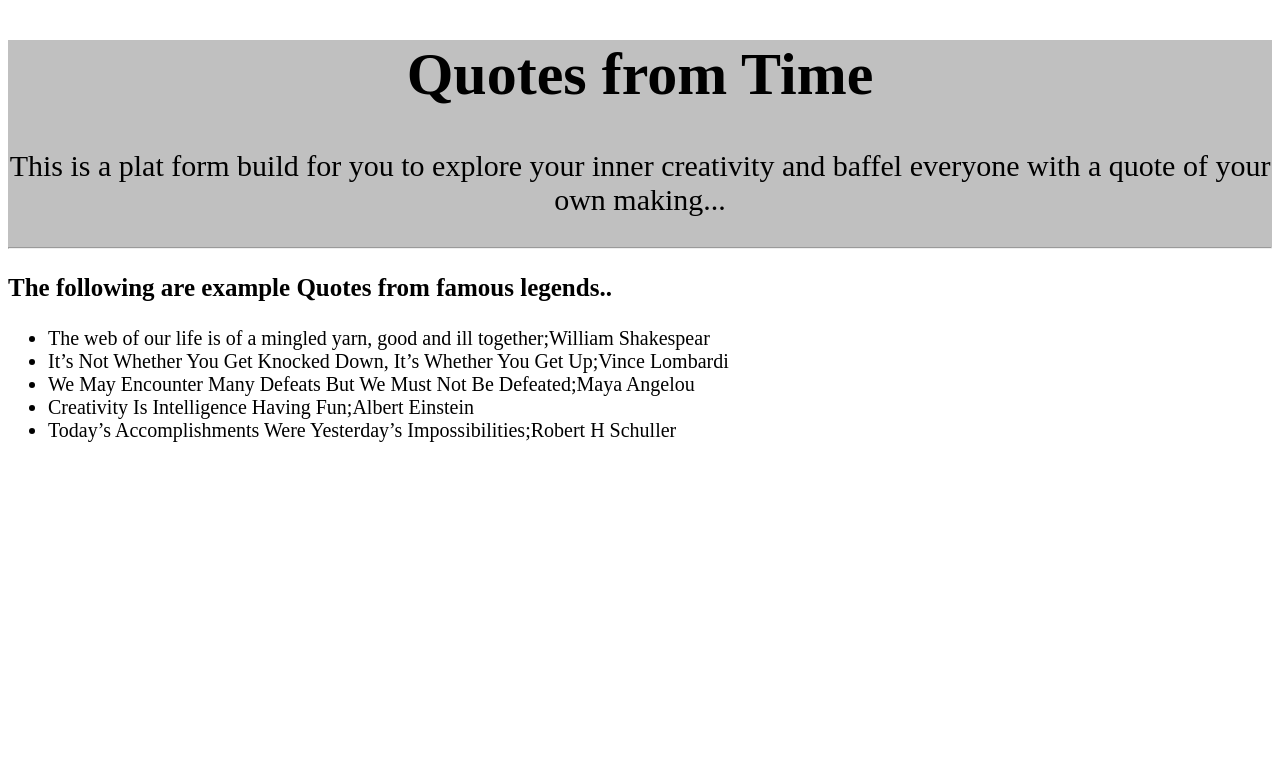
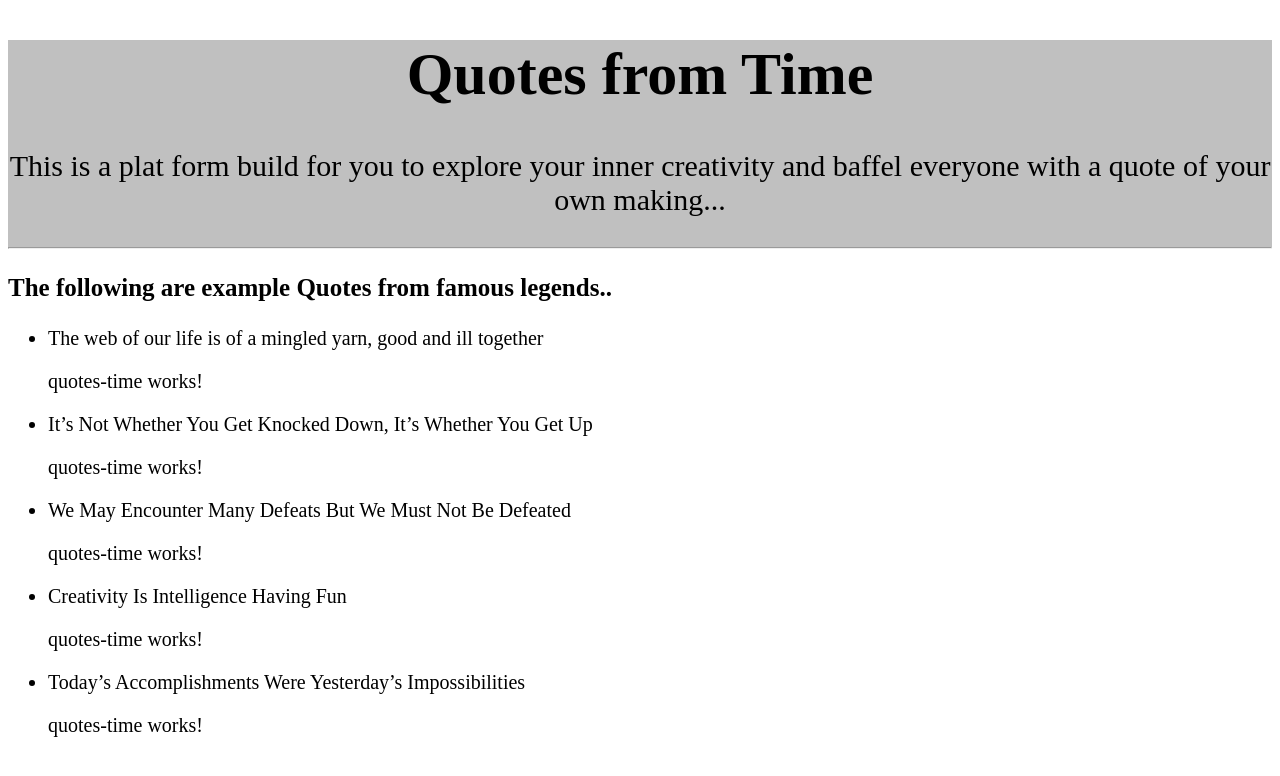
Before and after one commit to lorderonnie/Quotes, an Angular app: page / in a window 1280 px wide. Shown: the top 776 px of the page. Built offline with nearby package versions, Linux system fonts and the light colour scheme.

Commit message:
final page

```diff
--- a/src/app/app.module.ts
+++ b/src/app/app.module.ts
@@ -4,11 +4,13 @@ import { NgModule } from '@angular/core';
 import { AppRoutingModule } from './app-routing.module';
 import { AppComponent } from './app.component';
 import { QuoteComponent } from './quote/quote.component';
+import { QuotesTimeComponent } from './quotes-time/quotes-time.component';
 
 @NgModule({
   declarations: [
     AppComponent,
-    QuoteComponent
+    QuoteComponent,
+    QuotesTimeComponent
   ],
   imports: [
     BrowserModule,
--- a/src/app/quote.ts
+++ b/src/app/quote.ts
@@ -1,4 +1,5 @@
 export class Quote {
     id:number;
     name:string;
+    author:string;
 }
--- a/src/app/quote/quote.component.html
+++ b/src/app/quote/quote.component.html
@@ -8,6 +8,7 @@
    <ul>
     <li *ngFor='let quote of quotes'>
       {{quote.name}}
+      <app-quotes-time [quote]='quote'></app-quotes-time>
     </li>
   </ul>
   <p *ngIf='quotes.length > 5'>let your creativity run wild!!</p>
--- a/src/app/quote/quote.component.ts
+++ b/src/app/quote/quote.component.ts
@@ -8,11 +8,11 @@ import { Quote } from '../quote';
 export class QuoteComponent implements OnInit {
 
  quotes:Quote [] = [
-   {id:1,name: 'The web of our life is of a mingled yarn, good and ill together;William Shakespear',},
-   {id:2,name: 'It’s Not Whether You Get Knocked Down, It’s Whether You Get Up;Vince Lombardi'},
-   {id:3,name: 'We May Encounter Many Defeats But We Must Not Be Defeated;Maya Angelou'},
-   {id:4,name: 'Creativity Is Intelligence Having Fun;Albert Einstein'},
-   {id:5,name: 'Today’s Accomplishments Were Yesterday’s Impossibilities;Robert H Schuller'}
+   {id:1,name: 'The web of our life is of a mingled yarn, good and ill together',author: 'William Shakespear',},
+   {id:2,name: 'It’s Not Whether You Get Knocked Down, It’s Whether You Get Up', author: 'Vince Lombardi'},
+   {id:3,name: 'We May Encounter Many Defeats But We Must Not Be Defeated', author: 'Maya Angelou'},
+   {id:4,name: 'Creativity Is Intelligence Having Fun', author: 'Albert Einstein'},
+   {id:5,name: 'Today’s Accomplishments Were Yesterday’s Impossibilities',author: 'Robert H Schuller'}
   ];
   constructor() { }
 
--- /dev/null
+++ b/src/app/quotes-time/quotes-time.component.html
@@ -0,0 +1 @@
+<p>quotes-time works!</p>
--- /dev/null
+++ b/src/app/quotes-time/quotes-time.component.ts
@@ -0,0 +1,16 @@
+import { Component, OnInit, Input } from '@angular/core';
+import { Quote } from '../quote';
+
+@Component({
+  selector: 'app-quotes-time',
+  templateUrl: './quotes-time.component.html',
+  styleUrls: ['./quotes-time.component.css']
+})
+export class QuotesTimeComponent implements OnInit {
+  @Input() quote: Quote;
+  constructor() { }
+
+  ngOnInit() {
+  }
+
+}
```
Also changed, not shown: src/app/quotes-time/quotes-time.component.css (added), 1 other file (tests, documents, lock files or other folders).
